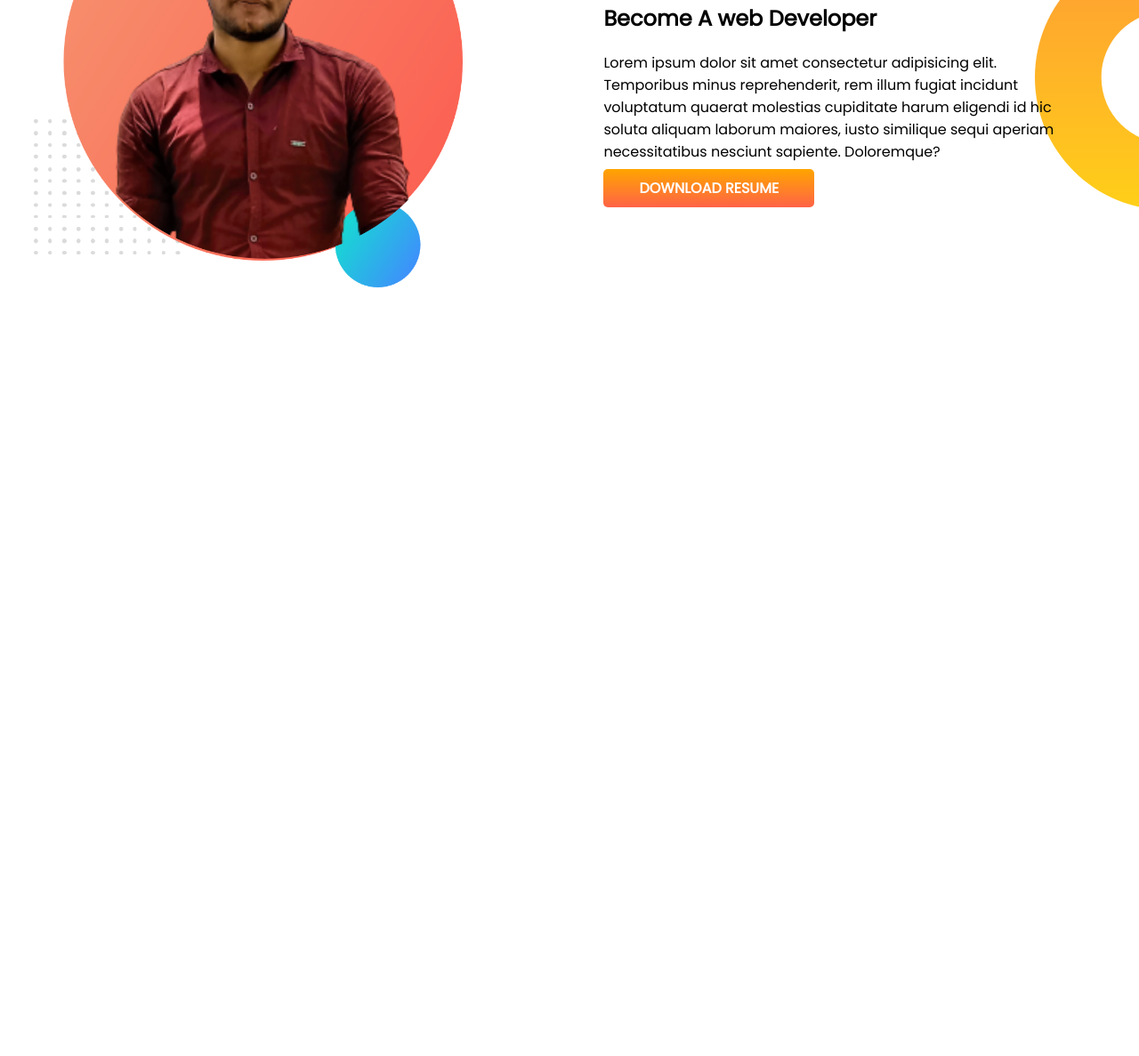
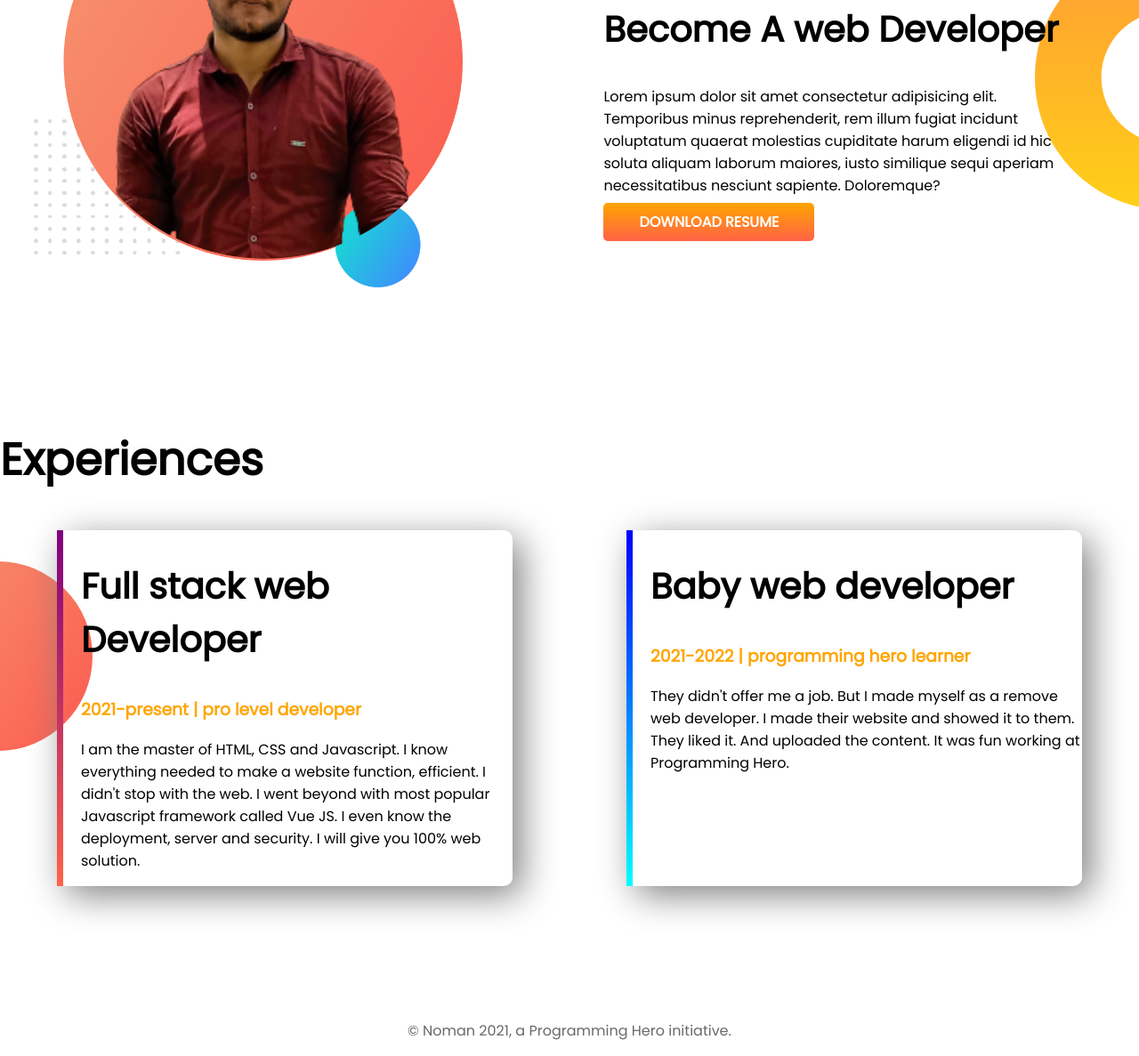
Before and after one commit to Neamul01/personal-portfolio, a plain HTML site: page index.html in a window 1280 px wide. Shown: the part 790-1977 px from the top of the page at 89% size. Before the commit the page ends 1270 px from the top, so only its background shows below. Drawn offline with Linux system fonts and the light colour scheme.

Commit message:
experience section and footer added

```diff
--- a/index.html
+++ b/index.html
@@ -13,7 +13,7 @@
 </head>
 
 <body>
-    <section class="top-banner">
+    <section class="top-banner flexible-container">
         <div class="half-width">
             <h1>Welcome To</h1>
             <h1><span class="orange-color">Noman</span> World</h1>
@@ -29,7 +29,7 @@
             <img src="image/Noman-picture-bg.png" alt="Noman's picture">
         </div>
     </section>
-    <section class="dream-big">
+    <section class="dream-big flexible-container">
         <div class="half-width">
             <img src="image/Noman-picture-bg.png" alt="">
         </div>
@@ -43,6 +43,29 @@
             <a href="#" target="_blank" class="link-button">DOWNLOAD RESUME</a>
         </div>
     </section>
+    <section class="experience-area">
+        <h1>Experiences</h1>
+        <div class="flexible-container">
+            <div id="full-stack-experience" class="experience-box">
+                <h2>Full stack web Developer</h2>
+                <h3 class="orange-color">2021-present | pro level developer</h3>
+                <p>I am the master of HTML, CSS and Javascript. I know everything needed to make a website function,
+                    efficient. I didn't stop with the web. I went beyond with most popular Javascript framework called
+                    Vue
+                    JS. I even know the deployment, server and security. I will give you 100% web solution.</p>
+            </div>
+            <div id="full-web-experience" class="experience-box">
+                <h2>Baby web developer</h2>
+                <h3 class="orange-color">2021-2022 | programming hero learner</h3>
+                <p>They didn't offer me a job. But I made myself as a remove web developer. I made their website and
+                    showed
+                    it to them. They liked it. And uploaded the content. It was fun working at Programming Hero.</p>
+            </div>
+        </div>
+    </section>
+    <footer>
+        <p>© Noman 2021, a Programming Hero initiative.</p>
+    </footer>
 
 
 </body>
--- a/style.css
+++ b/style.css
@@ -7,11 +7,15 @@ h1 {
     font-size: 50px;
 }
 
+h2 {
+    font-size: 40px;
+}
+
 .orange-color {
     color: orange;
 }
 
-section {
+.flexible-container {
     display: flex;
     margin-bottom: 150px;
 }
@@ -49,3 +53,42 @@ section {
 .dream-para {
     padding-right: 14%;
 }
+
+.experience-area {
+    background-image: url(image/exp-bg.png);
+    background-repeat: no-repeat;
+    background-position: left;
+}
+
+.experience-box {
+    margin-left: 5%;
+    margin-right: 5%;
+    width: 40%;
+    box-shadow: 10px 10px 40px gray;
+    padding-left: 20px;
+    height: 400px;
+    border-radius: 10px;
+}
+
+.experience-box h1 {
+    word-spacing: -5px;
+
+}
+
+#full-stack-experience {
+    border-left: 7px solid;
+    border-image: linear-gradient(purple, tomato);
+    border-image-slice: 1;
+
+}
+
+#full-web-experience {
+    border-left: 7px solid;
+    border-image: linear-gradient(blue, cyan);
+    border-image-slice: 1;
+}
+
+footer p {
+    text-align: center;
+    color: #696969;
+}
```
